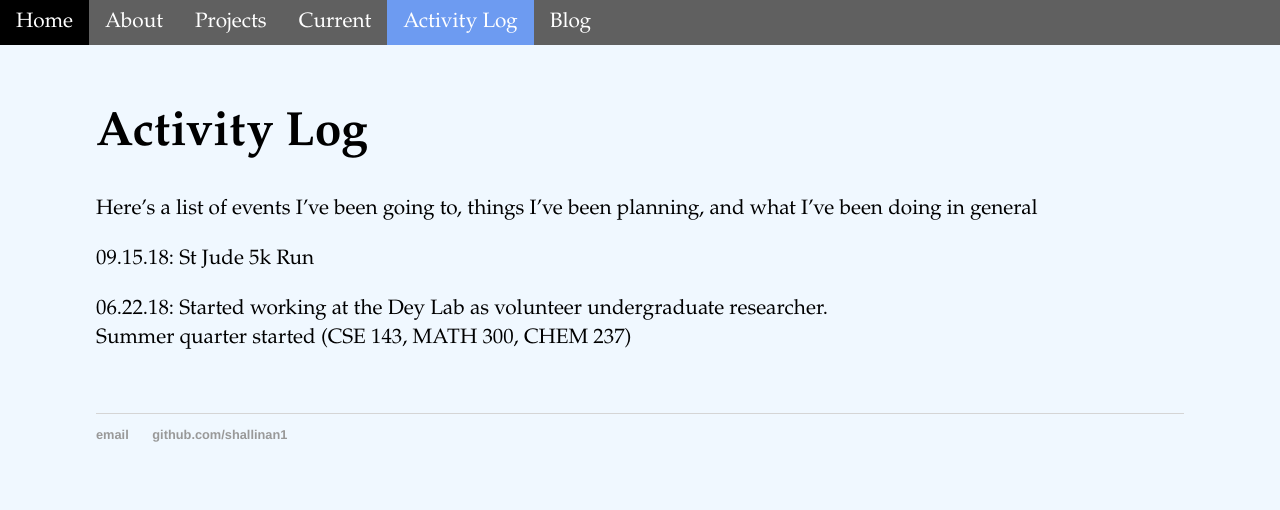
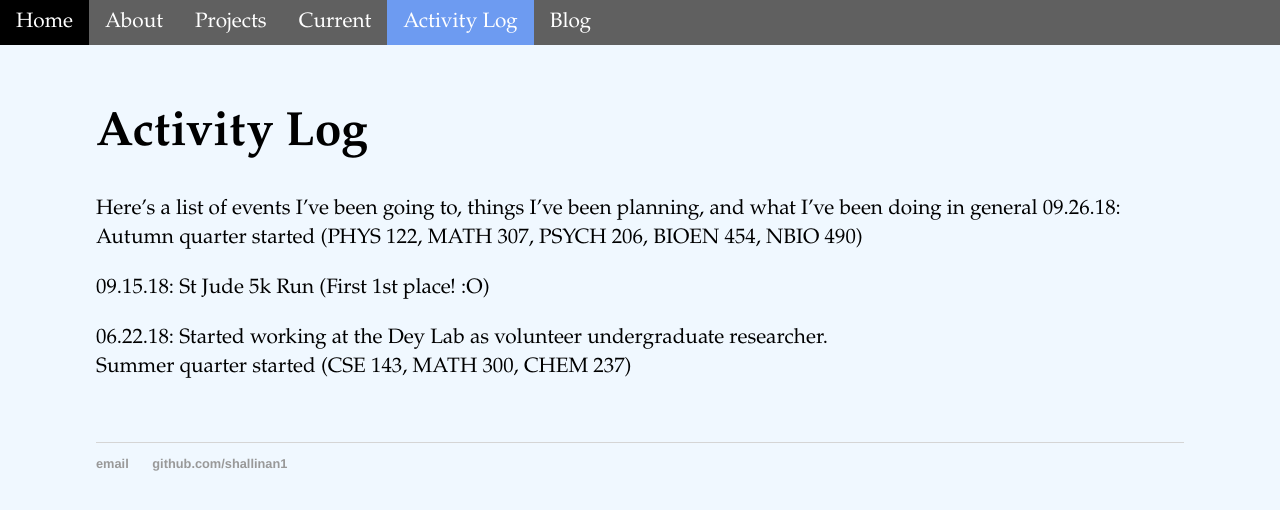
Before and after one commit to shallinan1/shallinan1.github.io, a Jekyll site: the page built from activitylog/index.md, in a window 1280 px wide. Shown: the top 510 px of the page. Built offline with Jekyll 4.4.1, drawn with Linux system fonts in a browser that asks for light colours; our own code applies the rules of GitHub Pages for plain Markdown files.

Commit message:
Update activity log

```diff
--- a/activitylog/index.md
+++ b/activitylog/index.md
@@ -5,8 +5,9 @@ layout: activitylog
 # Activity Log
 
 Here's a list of events I've been going to, things I've been planning, and what I've been doing in general
+09.26.18: Autumn quarter started (PHYS 122, MATH 307, PSYCH 206, BIOEN 454, NBIO 490)
 
-09.15.18: St Jude 5k Run
+09.15.18: St Jude 5k Run (First 1st place! :O)
 
 06.22.18: Started working at the Dey Lab as volunteer undergraduate researcher.
 		  Summer quarter started (CSE 143, MATH 300, CHEM 237)
```
